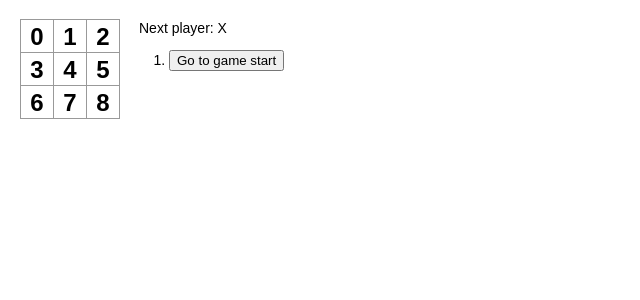
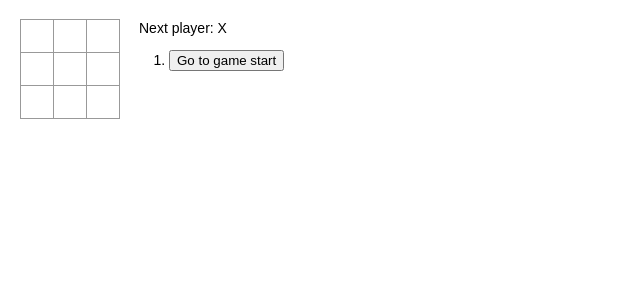
Before and after one commit to Fei-au/React-Lean, a React (Create React App) app: page / in a window 1280 px wide. Shown: the top 300 px of the page, without its empty margins (0-640 px from the left). Built offline with nearby package versions, Linux system fonts and the light colour scheme.

Commit message:
modify app005

```diff
--- a/src/app05-smallgame/App.jsx
+++ b/src/app05-smallgame/App.jsx
@@ -1,20 +1,36 @@
 import React from 'react';
 import './App.css';
 
-function Square(props) {
+function Square(props){
     return (
-      <button className="square" onClick={()=>{}}>
+        <button className="square"
+            onClick={()=>props.onClick()}>
             {props.value}
         </button>
     );
 }
 
 class Board extends React.Component {
+    constructor(props){
+        super(props);
+        this.state = {
+            squares: Array(9).fill(null),
+        }
+    }
+    handleClick(i){
+        console.log(i);
+        const squares = this.state.squares.slice();
+        squares[i] = 'X';
+        console.log(squares);
+        this.setState({
+            squares: squares,
+        });
+    }
     renderSquare(i) {
         return (
         <Square
-        value={i}
-        // onClick={() => this.props.onClick(i)}
+            value={this.state.squares[i]}
+            onClick={() => this.handleClick(i)}
         />
         );
     }
```
Lines whose indentation alone changed are shown as unchanged.
